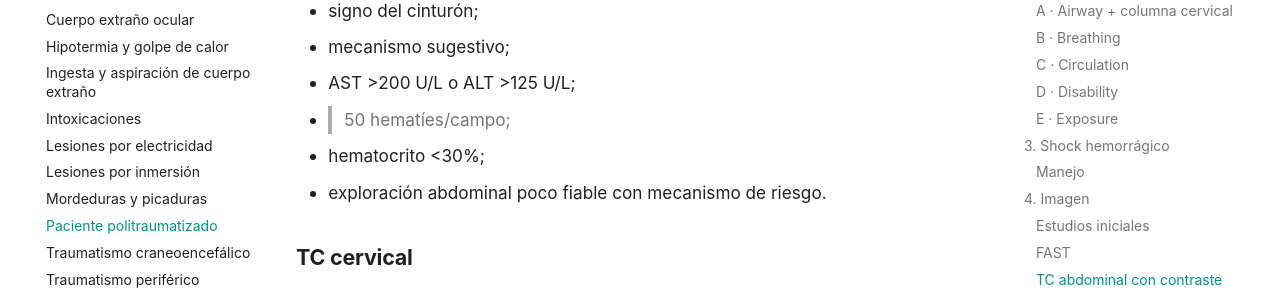
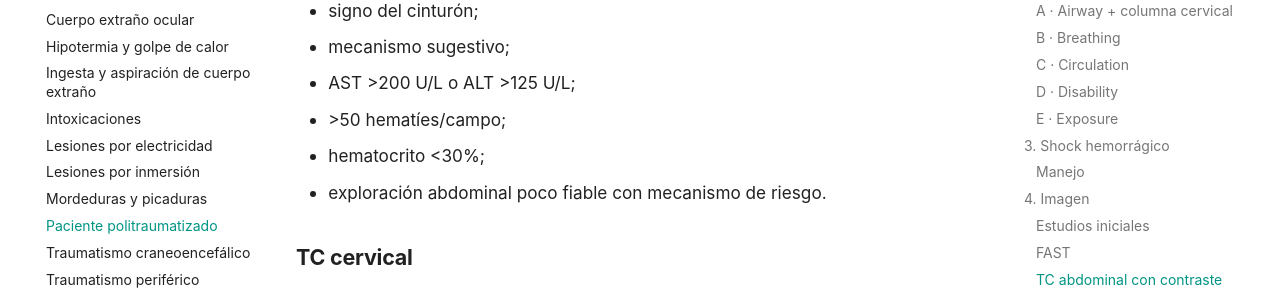
Before and after one commit to gonzaloares/urgencias-pediatricas, an MkDocs documentation site: the page built from docs/trauma/politraumatizado.md, in a window 1280 px wide and 900 px high, scrolled down 3449 px. Shown: the part 151-441 px from the top of the window. Built offline with MkDocs 1.6.1 and Material for MkDocs 9.7.7, drawn with Linux system fonts in a browser that asks for light colours; part of the change alters nothing that is shown.

```diff
--- a/docs/trauma/politraumatizado.md
+++ b/docs/trauma/politraumatizado.md
@@ -112,9 +112,9 @@ Valorar si:
 - defensa/dolor abdominal importante;
 - signo del cinturón;
 - mecanismo sugestivo;
-- AST >200 U/L o ALT >125 U/L;
-- >50 hematíes/campo;
-- hematocrito <30%;
+- AST &gt;200 U/L o ALT &gt;125 U/L;
+- &gt;50 hematíes/campo;
+- hematocrito &lt;30%;
 - exploración abdominal poco fiable con mecanismo de riesgo.
 
 ### TC cervical
```
